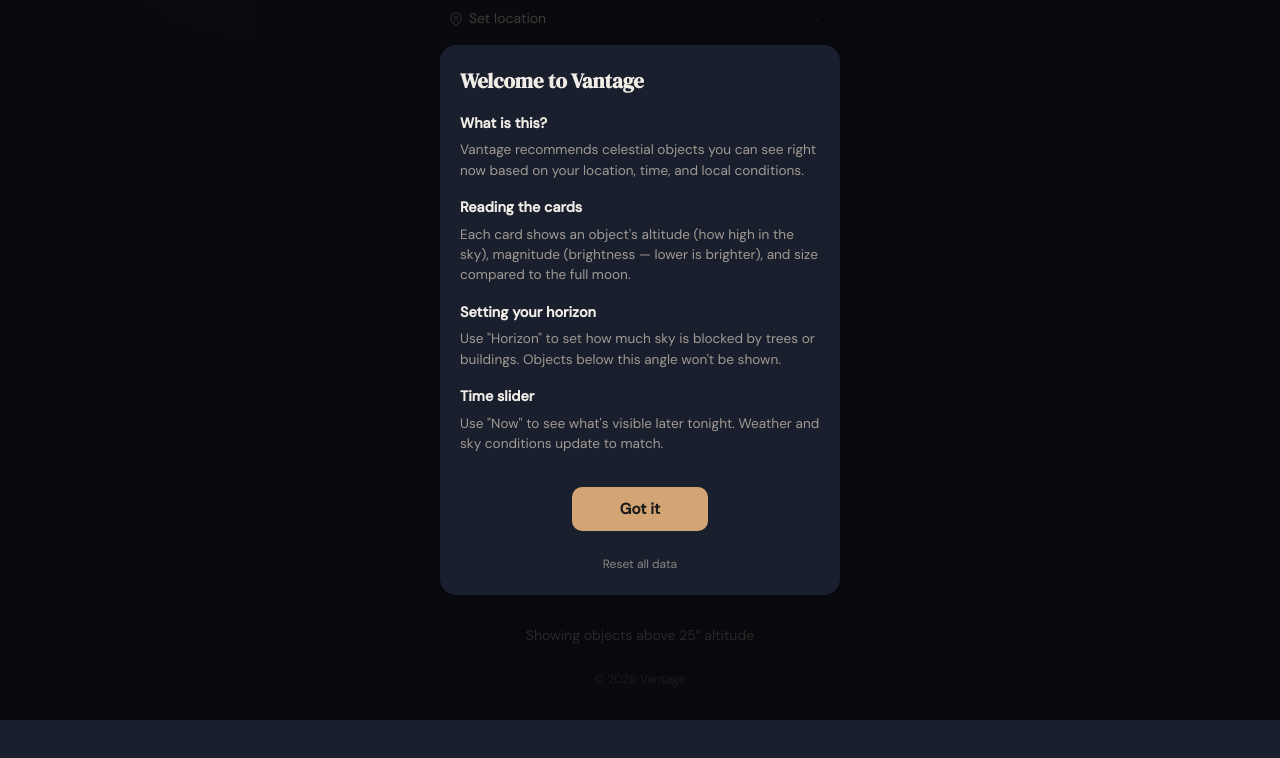
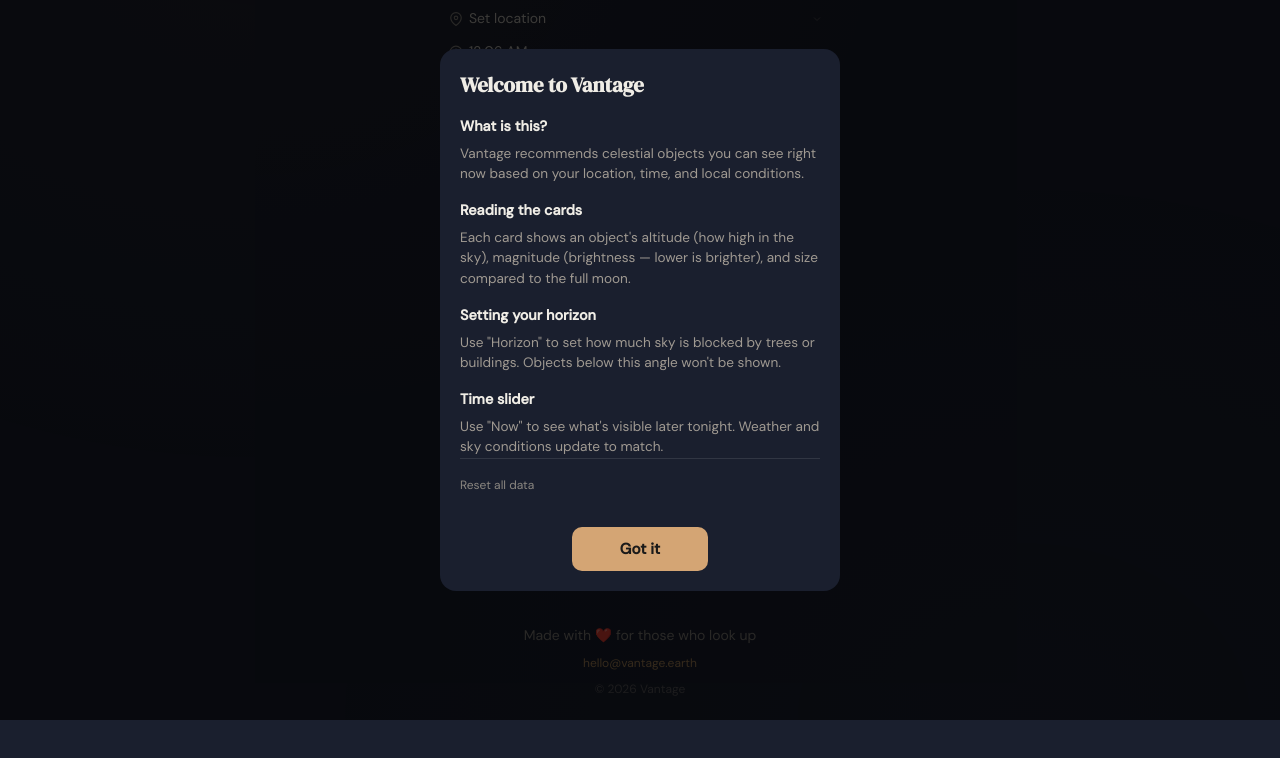
Before and after one commit to camichaels/vantage, a website: page index.html in a window 1280 px wide. Both pictures are taken after a click on the button 815 px from the left and 42 px from the top of the page. Shown: the part 80-838 px from the top of the page. Drawn offline with Linux system fonts and the light colour scheme.

Commit message:
add PWA, icon, footer with tagline and contact

```diff
--- a/index.html
+++ b/index.html
@@ -4,6 +4,13 @@
   <meta charset="UTF-8">
   <meta name="viewport" content="width=device-width, initial-scale=1.0, maximum-scale=1.0, user-scalable=no">
   <title>Vantage</title>
+
+  <!-- PWA / Home Screen -->
+  <meta name="apple-mobile-web-app-capable" content="yes">
+  <meta name="apple-mobile-web-app-status-bar-style" content="black-translucent">
+  <meta name="apple-mobile-web-app-title" content="Vantage">
+  <link rel="apple-touch-icon" href="apple-touch-icon.png">
+  <meta name="theme-color" content="#1a1f2e">
 
   <link rel="preconnect" href="https://fonts.googleapis.com">
   <link rel="preconnect" href="https://fonts.gstatic.com" crossorigin>
@@ -213,8 +220,9 @@
     }
 
     .help-modal-reset {
-      text-align: center;
-      padding: 0 20px 20px 20px;
+      margin-top: var(--space-lg);
+      padding-top: var(--space-md);
+      border-top: 1px solid rgba(255,255,255,0.1);
     }
 
     .help-modal-reset a {
@@ -864,21 +872,32 @@
       opacity: 0.55;
     }
 
-    .footer-hint {
+    .footer-main {
       text-align: center;
-      padding-top: var(--space-xl);
+      padding: var(--space-xl) 0 var(--space-2xl);
+    }
+
+    .footer-tagline {
       font-size: var(--text-sm);
       color: var(--text-light-muted);
-    }
-
-    .footer-hint a {
+      margin-bottom: var(--space-sm);
+    }
+
+    .footer-contact {
+      font-size: var(--text-xs);
+      margin-bottom: var(--space-sm);
+    }
+
+    .footer-contact a {
       color: var(--accent-warm-dim);
       text-decoration: none;
     }
 
+    .footer-contact a:hover {
+      text-decoration: underline;
+    }
+
     .footer-copyright {
-      text-align: center;
-      padding: var(--space-lg) 0 var(--space-xl);
       font-size: var(--text-xs);
       color: var(--text-light-muted);
       opacity: 0.6;
@@ -1795,12 +1814,10 @@
       </div>
     </section>
 
-    <footer class="footer-hint">
-      Showing objects above 25° altitude
-    </footer>
-
-    <footer class="footer-copyright">
-      © 2026 Vantage
+    <footer class="footer-main">
+      <div class="footer-tagline">Made with ❤️ for those who look up</div>
+      <div class="footer-contact"><a href="mailto:hello@vantage.earth">hello@vantage.earth</a></div>
+      <div class="footer-copyright">© 2026 Vantage</div>
     </footer>
   </div>
 
@@ -1822,12 +1839,11 @@
 
         <h4>Time slider</h4>
         <p>Use "Now" to see what's visible later tonight. Weather and sky conditions update to match.</p>
+
+        <p class="help-modal-reset"><a href="#" onclick="resetAllData(event)">Reset all data</a></p>
       </div>
       <div class="help-modal-footer">
         <button class="help-modal-btn" onclick="closeHelpModal()">Got it</button>
-      </div>
-      <div class="help-modal-reset">
-        <a href="#" onclick="resetAllData(event)">Reset all data</a>
       </div>
     </div>
   </div>
@@ -3138,12 +3154,6 @@
       document.getElementById('altitudeSelector').classList.remove('open');
       saveState();
       renderObjects();
-      updateFooter();
-    }
-
-    // Update footer hint
-    function updateFooter() {
-      document.querySelector('.footer-hint').textContent = `Showing objects above ${state.minAltitude}° altitude`;
     }
 
     // Dropdown management
@@ -3251,7 +3261,6 @@
       if (state.location.horizon !== undefined) {
         state.minAltitude = state.location.horizon;
         document.getElementById('altitudeText').textContent = `Horizon: ${state.minAltitude}°`;
-        document.querySelector('.footer-hint').textContent = `Showing objects above ${state.minAltitude}° altitude`;
       }
 
       saveState();
@@ -3498,7 +3507,6 @@
     fetchWeather(); // Fetch weather data
     renderInfoCards();
     renderObjects();
-    updateFooter();
 
     // Update UI to reflect loaded state
     document.getElementById('altitudeText').textContent = `Horizon: ${state.minAltitude}°`;
@@ -3775,7 +3783,6 @@
 
       // Update all UI elements
       document.getElementById('altitudeText').textContent = `Horizon: ${horizonValue}°`;
-      document.querySelector('.footer-hint').textContent = `Showing objects above ${horizonValue}° altitude`;
 
       // Update dropdown selection
       document.querySelectorAll('#altitudeSelector .dropdown-option').forEach(opt => {
```
